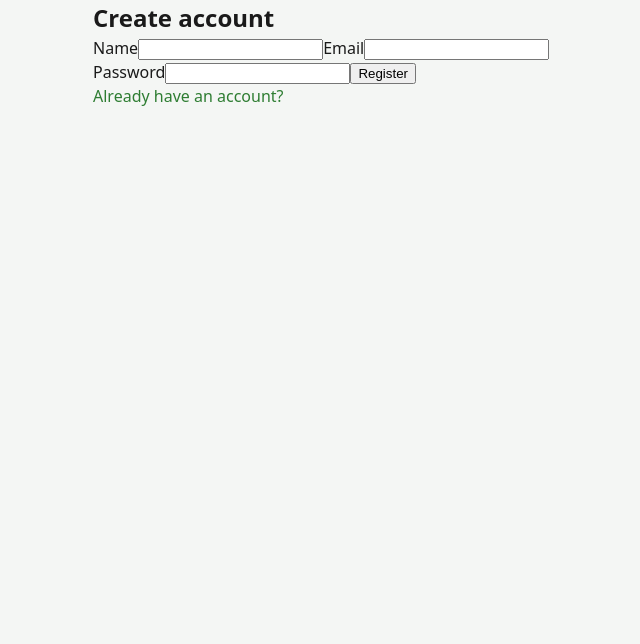
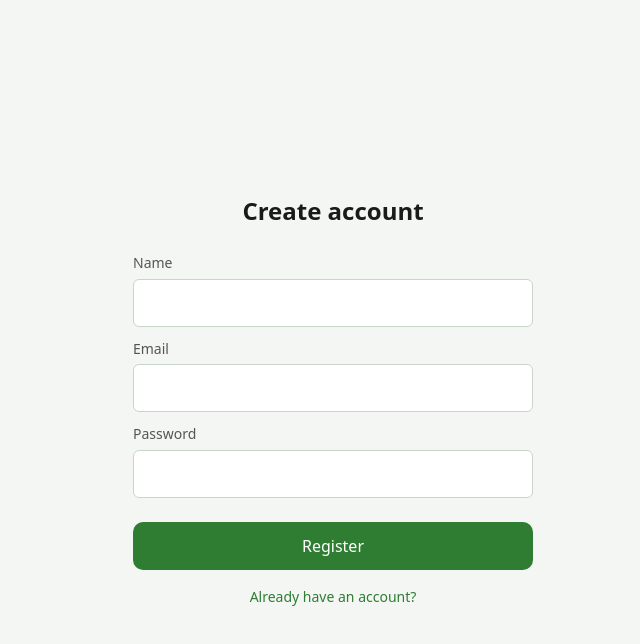
Before and after one commit to ameixaseca/medicine-scheduler-fe, a React (Vite) app: page /register in a window 1280 px wide. Shown: the top 644 px of the page, without its empty margins (307-947 px from the left). Built offline with nearby package versions, Linux system fonts and the light colour scheme; no server answers.

Commit message:
style: apply auth page layout to LoginPage and RegisterPage

```diff
--- a/src/pages/LoginPage.tsx
+++ b/src/pages/LoginPage.tsx
@@ -23,16 +23,20 @@ export default function LoginPage() {
   }
 
   return (
-    <main>
+    <main className="auth-main">
       <h1>Log in</h1>
       <form onSubmit={handleSubmit}>
-        <label htmlFor="email">Email</label>
-        <input id="email" type="email" value={email} onChange={e => setEmail(e.target.value)} required />
-        <label htmlFor="password">Password</label>
-        <input id="password" type="password" value={password} onChange={e => setPassword(e.target.value)} required />
-        <button type="submit">Log in</button>
+        <div className="form-group">
+          <label htmlFor="email">Email</label>
+          <input id="email" type="email" value={email} onChange={e => setEmail(e.target.value)} required />
+        </div>
+        <div className="form-group">
+          <label htmlFor="password">Password</label>
+          <input id="password" type="password" value={password} onChange={e => setPassword(e.target.value)} required />
+        </div>
+        <button type="submit" className="btn-primary btn-submit">Log in</button>
       </form>
-      <Link to="/register">Create an account</Link>
+      <Link to="/register" className="auth-link">Create an account</Link>
       {error && <Toast message={error} onDismiss={() => setError(null)} />}
     </main>
   )
--- a/src/pages/RegisterPage.tsx
+++ b/src/pages/RegisterPage.tsx
@@ -25,18 +25,24 @@ export default function RegisterPage() {
   }
 
   return (
-    <main>
+    <main className="auth-main">
       <h1>Create account</h1>
       <form onSubmit={handleSubmit}>
+        <div className="form-group">
           <label htmlFor="name">Name</label>
           <input id="name" value={name} onChange={e => setName(e.target.value)} required />
+        </div>
+        <div className="form-group">
           <label htmlFor="email">Email</label>
           <input id="email" type="email" value={email} onChange={e => setEmail(e.target.value)} required />
+        </div>
+        <div className="form-group">
           <label htmlFor="password">Password</label>
           <input id="password" type="password" value={password} onChange={e => setPassword(e.target.value)} required minLength={8} />
-        <button type="submit">Register</button>
+        </div>
+        <button type="submit" className="btn-primary btn-submit">Register</button>
       </form>
-      <Link to="/login">Already have an account?</Link>
+      <Link to="/login" className="auth-link">Already have an account?</Link>
       {error && <Toast message={error} onDismiss={() => setError(null)} />}
     </main>
   )
```
Lines whose indentation alone changed are shown as unchanged.
